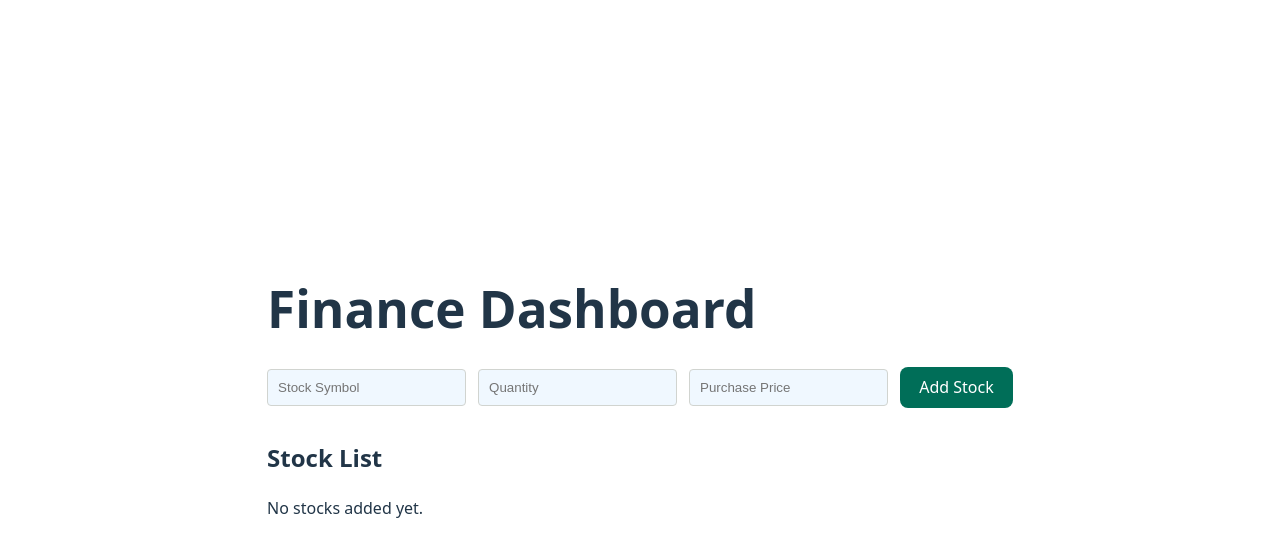
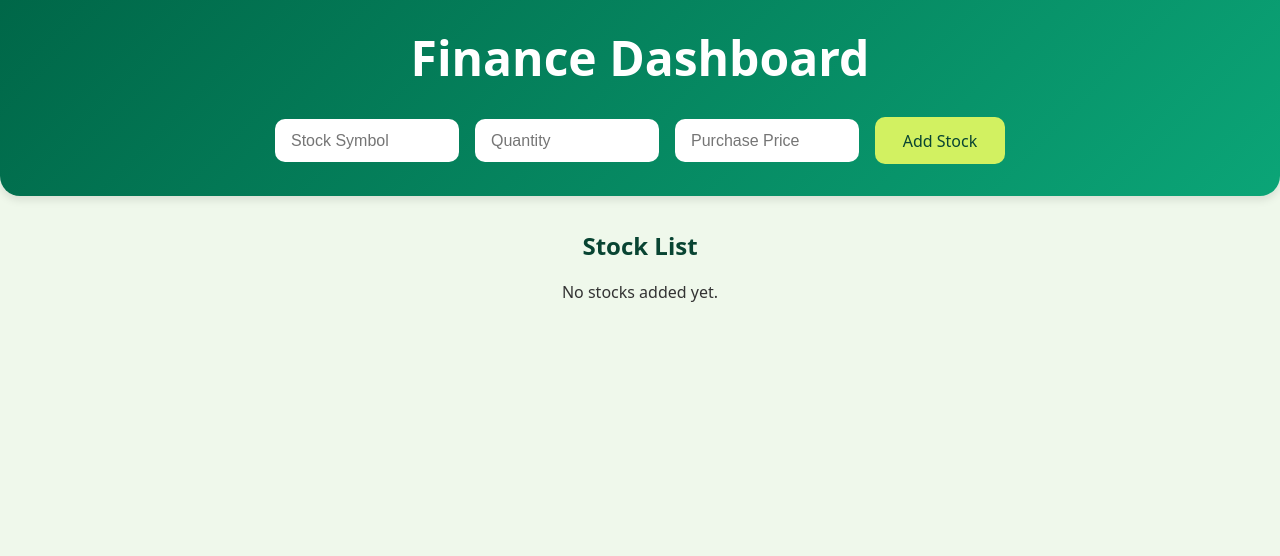
Before and after one commit to rushdina/finance-dashboard, a React app in the folder my-react-app/: page / in a window 1280 px wide. Shown: the top 556 px of the page. Built offline with nearby package versions, Linux system fonts and the light colour scheme; the HTML template or start-up script is replaced by a standard one.

Commit message:
Enhanced styling for all components

```diff
--- a/my-react-app/src/App.css
+++ b/my-react-app/src/App.css
@@ -1,13 +1,13 @@
-#root {
-  max-width: 1280px;
-  margin: 0 auto;
-  padding: 2rem;
-}
-
 .app {
   display: flex;
   flex-direction: column;
-  justify-content: center;
-  /* align-items: stretch; */
+  /* align-items: center; */
   gap: 2rem;
+  margin-bottom: 3rem;
 }
+
+.container {
+  width: 80%;
+  max-width: 1200px;
+  margin: 0 auto;
+}
--- a/my-react-app/src/components/StockForm.css
+++ b/my-react-app/src/components/StockForm.css
@@ -1,46 +1,69 @@
+.header {
+  background: linear-gradient(135deg, #00876a, #87c764);
+  background: linear-gradient(135deg, #006748, #0ba577);
+  padding: 2rem 1rem;
+  border-radius: 0 0 20px 20px;
+  color: #fff;
+  box-shadow: 0 4px 8px rgba(0, 0, 0, 0.1);
+}
+
 .dashboard-heading {
-  margin-bottom: 30px;
+  font-size: 2.25rem; /* 2.25 * 16px = 36px */
+  margin-bottom: 2rem;
+  text-align: center;
 }
 
 .stock-form {
   display: flex;
   flex-direction: column;
+  align-items: center;
   justify-content: center;
-  align-items: center;
-  gap: 0.75rem;
-  /* flex-wrap: wrap; */
+  flex-wrap: wrap;
+  gap: 1rem;
 }
 
 .form-input {
-  background-color: aliceblue;
-  border: 1.5px solid #d1d4d0;
   border-radius: 4px;
-  padding: 10px;
-  color: #111827;
+  padding: 0.8rem 1rem;
+  border: none;
+  border-radius: 10px;
+  font-size: 1rem;
+  color: #333;
   width: 100%;
 }
 
-.form-input:focus {
-  outline: none; /* remove default browser outline */
-  border-color: #87c764;
+/* .form-input:focus {
+  outline: none;
+  box-shadow: 0 0 5px #006e5897;
 }
+*/
 
 .add-stock-btn {
-  background-color: #006e58;
+  background-color: #d2f161;
   border: none;
-  color: #fff;
+  color: #084432;
+  width: 100%;
+  transition: all 0.2s ease; /* property duration timing-function */
 }
 
 .add-stock-btn:hover {
-  background-color: #00876a;
+  background-color: #084432;
+  color: #d2f161;
 }
 
 @media (min-width: 780px) {
+  .dashboard-heading {
+    font-size: 3rem; /* 3 * 16px = 48px */
+  }
   .stock-form {
     flex-direction: row;
   }
 
   .form-input {
-    width: auto;
+    width: 184px;
+  }
+
+  .add-stock-btn {
+    width: 130px;
   }
 }
--- a/my-react-app/src/components/StockForm.jsx
+++ b/my-react-app/src/components/StockForm.jsx
@@ -42,7 +42,7 @@ export default function StockForm() {
         symbol,
         quantity: parseInt(formInput.quantity),
         purchasePrice: parseFloat(formInput.purchasePrice),
-        currentPrice: price,
+        currentPrice: parseFloat(price),
       });
 
       setFormInput({
@@ -54,7 +54,8 @@ export default function StockForm() {
   }
 
   return (
-    <section className="header container">
+    <section className="header">
+      <div className="container">
         <h1 className="dashboard-heading">Finance Dashboard</h1>
         <form className="stock-form" onSubmit={handleSubmit}>
           <input
@@ -92,6 +93,7 @@ export default function StockForm() {
             Add Stock
           </button>
         </form>
+      </div>
     </section>
   );
 }
--- a/my-react-app/src/components/StockList.css
+++ b/my-react-app/src/components/StockList.css
@@ -1,26 +1,30 @@
-.stocklist-heading {
-  margin-bottom: 20px;
-}
-
 .stocklist-container {
+  list-style-type: none;
   display: grid;
   grid-template-columns: 1fr;
   gap: 1.5rem;
 }
 
+.stocklist-heading {
+  font-size: 1.5rem;
+  text-align: center;
+  margin-bottom: 1rem;
+  color: #084432;
+}
+
 .stocklist-card {
-  list-style-type: none;
-  width: 100%;
+  /* width: 100%; */
   background-color: #fff;
-  padding: 16px;
-  border-radius: 6px;
-  border: 2px solid transparent;
-  box-shadow: 0 0 6px rgba(0, 0, 0, 0.1);
+  padding: 1rem 1.5rem;
+  border-radius: 16px;
+  box-shadow: 0 4px 10px rgba(0, 0, 0, 0.08);
+  line-height: 1.6;
+  transition: all 0.2s ease; /* property duration timing-function */
 }
 
 .stocklist-card:hover {
-  /* background-color: #caecbc95; */
-  border: 2px solid #00876a;
+  box-shadow: 0 6px 15px rgba(0, 0, 0, 0.15);
+  transform: translateY(-4px);
 }
 
 .profit-loss {
@@ -31,6 +35,9 @@
 
 @media (min-width: 780px) {
   .stocklist-container {
-    grid-template-columns: repeat(2, 1fr);
+    grid-template-columns: repeat(
+      auto-fit,
+      minmax(250px, 1fr)
+    ); /* count, size */
   }
 }
--- a/my-react-app/src/components/StockList.jsx
+++ b/my-react-app/src/components/StockList.jsx
@@ -31,10 +31,10 @@ export default function StockList() {
           <b>Symbol:</b> {stock.symbol}
         </p>
         <p>Quantity: {stock.quantity}</p>
-        <p>Purchase Price: ${stock.purchasePrice}</p>
+        <p>Purchase Price: ${stock.purchasePrice.toFixed(2)}</p>
         {stock.currentPrice !== null ? (
           <>
-            <p>Current Price: ${stock.currentPrice}</p>
+            <p>Current Price: ${stock.currentPrice.toFixed(2)}</p>
             <p
               style={{
                 color:
@@ -44,7 +44,7 @@ export default function StockList() {
             >
               <strong>
                 Profit/Loss: {profitLoss > 0 ? "+" : "-"}$
-                {Math.abs(profitLoss.toFixed(2))}
+                {Math.abs(profitLoss).toFixed(2)}
                 {/* Math.abs to remove "-" */}
               </strong>
             </p>
@@ -60,7 +60,7 @@ export default function StockList() {
     <section className="container">
       <h2 className="stocklist-heading">Stock List</h2>
       {stocks.length === 0 ? (
-        <p>No stocks added yet.</p>
+        <p style={{ textAlign: "center" }}>No stocks added yet.</p>
       ) : (
         <ul className="stocklist-container">{stockListElements}</ul>
       )}
--- a/my-react-app/src/index.css
+++ b/my-react-app/src/index.css
@@ -4,14 +4,13 @@
   font-weight: 400;
 
   /* color-scheme: light dark; */
-  color-scheme: light;
-  color: #111827;
-  background-color: #e4ece1;
+  color: #333;
+  background-color: #eff8eb;
 
-  font-synthesis: none;
+  /* font-synthesis: none;
   text-rendering: optimizeLegibility;
   -webkit-font-smoothing: antialiased;
-  -moz-osx-font-smoothing: grayscale;
+  -moz-osx-font-smoothing: grayscale; */
 }
 
 *,
@@ -22,19 +21,23 @@
   box-sizing: border-box;
 }
 
-a {
+/* a {
   font-weight: 500;
   color: #646cff;
   text-decoration: inherit;
 }
 a:hover {
   color: #535bf2;
+} */
+
+html {
+  font-size: 16px;
 }
 
 body {
   margin: 0;
-  display: flex;
-  place-items: center;
+  /* display: flex;
+  place-items: center; */
   min-width: 320px;
   min-height: 100vh;
 }
@@ -45,25 +48,29 @@ h1 {
 }
 
 button {
-  border-radius: 8px;
-  border: 1px solid transparent;
-  padding: 0.6em 1.2em;
+  border-radius: 10px;
+  /* border: 1px solid transparent; */
+  border: none;
+  /* padding: 0.6em 1.2em; */
+  padding: 0.8em 1.5em;
   font-size: 1em;
   font-weight: 500;
   font-family: inherit;
-  background-color: #1a1a1a;
+  /* background-color: #1a1a1a; */
   cursor: pointer;
-  transition: border-color 0.25s;
+  /* transition: border-color 0.25s; */
 }
-button:hover {
+
+/* button:hover {
   border-color: #646cff;
 }
+
 button:focus,
 button:focus-visible {
   outline: 4px auto -webkit-focus-ring-color;
-}
+} */
 
-@media (prefers-color-scheme: light) {
+/* @media (prefers-color-scheme: light) {
   :root {
     color: #213547;
     background-color: #ffffff;
@@ -74,4 +81,4 @@ button:focus-visible {
   button {
     background-color: #f9f9f9;
   }
-}
+} */
```
Lines whose indentation alone changed are shown as unchanged.
